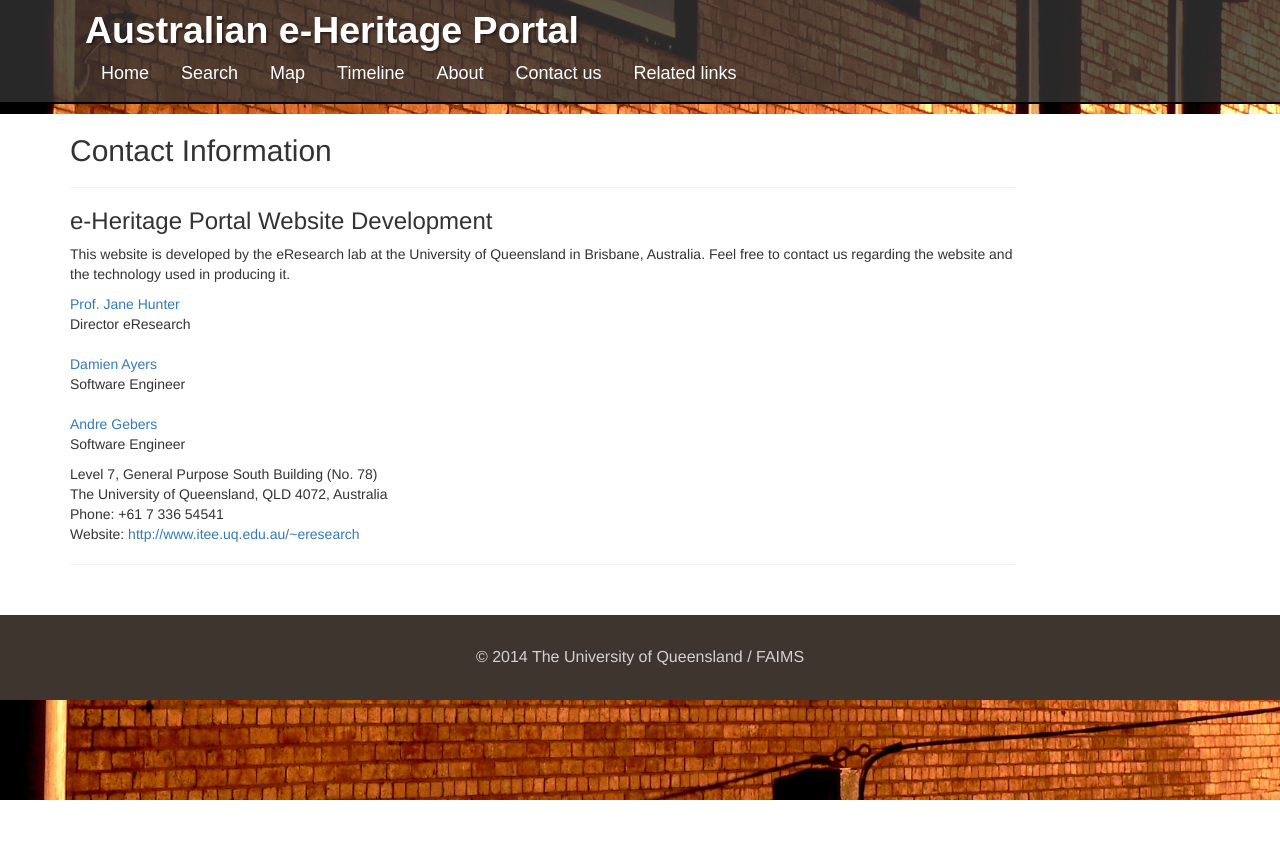
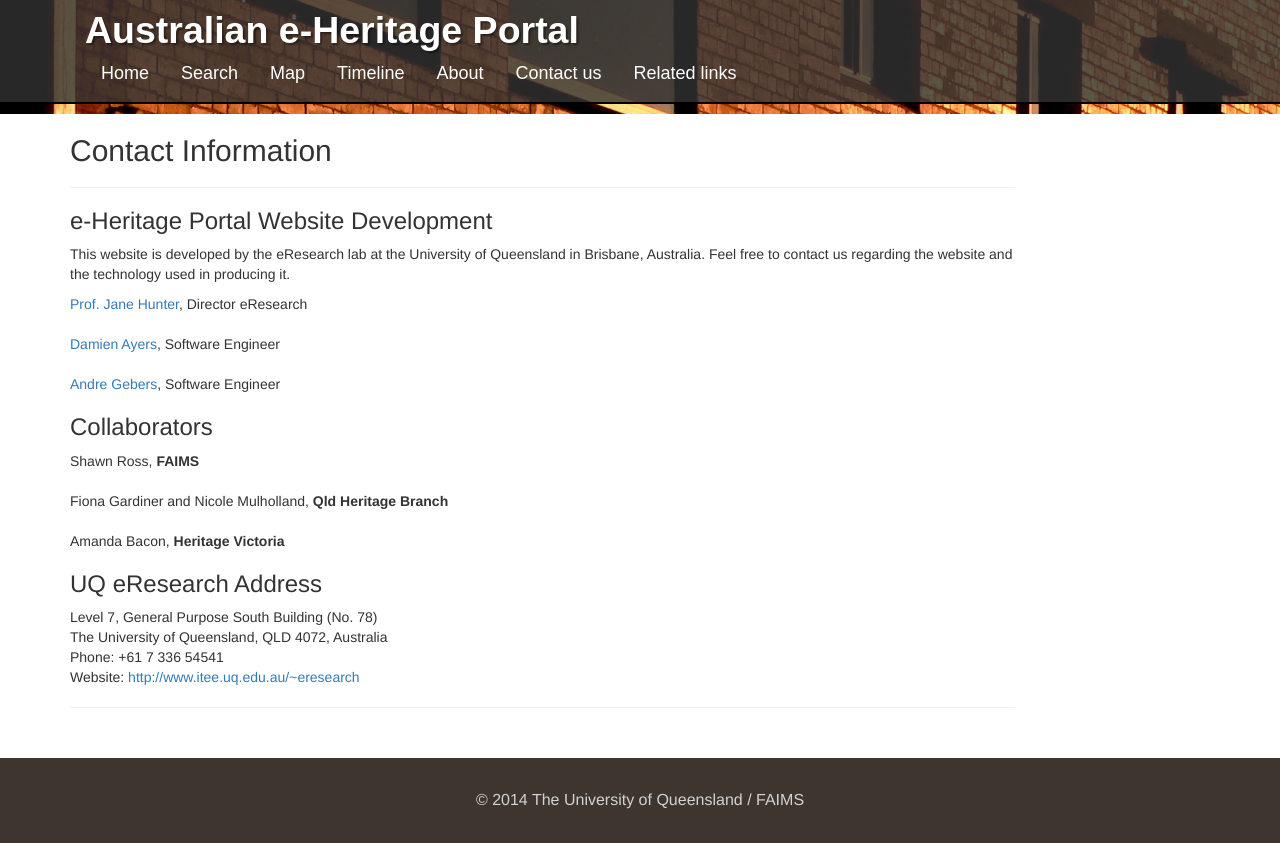
Before and after one commit to uq-eresearch/eheritage, a Flask app: page /contact in a window 1280 px wide. Before the commit the page ends 800 px from the top, so only its background shows below. Run offline with Flask 2, Linux system fonts and the light colour scheme; some libraries are stand-ins or nearby versions.

Commit message:
Add collaborators to the contact us page

```diff
--- a/eheritage/templates/contact.html
+++ b/eheritage/templates/contact.html
@@ -15,22 +15,27 @@
 
 <p>This website is developed by the eResearch lab at the University of Queensland in Brisbane, Australia. Feel free to contact us regarding the website and the technology used in producing it.</p>
 
-<p style="white-space: pre;"><a href="mailto:jane@itee.uq.edu.au">Prof. Jane Hunter</a>
-Director eResearch
+<p style="white-space: pre;"><a href="mailto:jane@itee.uq.edu.au">Prof. Jane Hunter</a>, Director eResearch
 
-<a href="mailto:d.ayers@uq.edu.au">Damien Ayers</a>
-Software Engineer
+<a href="mailto:d.ayers@uq.edu.au">Damien Ayers</a>, Software Engineer
 
-<a href="mailto:a.gebers@uq.edu.au">Andre Gebers</a>
-Software Engineer
+<a href="mailto:a.gebers@uq.edu.au">Andre Gebers</a>, Software Engineer
 </p>
 
+<h3>Collaborators</h3>
+<p style="white-space: pre;">Shawn Ross, <strong>FAIMS</strong>
+
+Fiona Gardiner and Nicole Mulholland, <strong>Qld Heritage Branch</strong>
+
+Amanda Bacon, <strong>Heritage Victoria</strong>
+</p>
+
+<h3>UQ eResearch Address</h3>
 <p style="white-space: pre;">Level 7, General Purpose South Building (No. 78)
 The University of Queensland, QLD 4072, Australia
 Phone: +61 7 336 54541
 Website: <a href="http://www.itee.uq.edu.au/~eresearch">http://www.itee.uq.edu.au/~eresearch</a>
 </p>
-
 <hr>
 
     </div>
```
